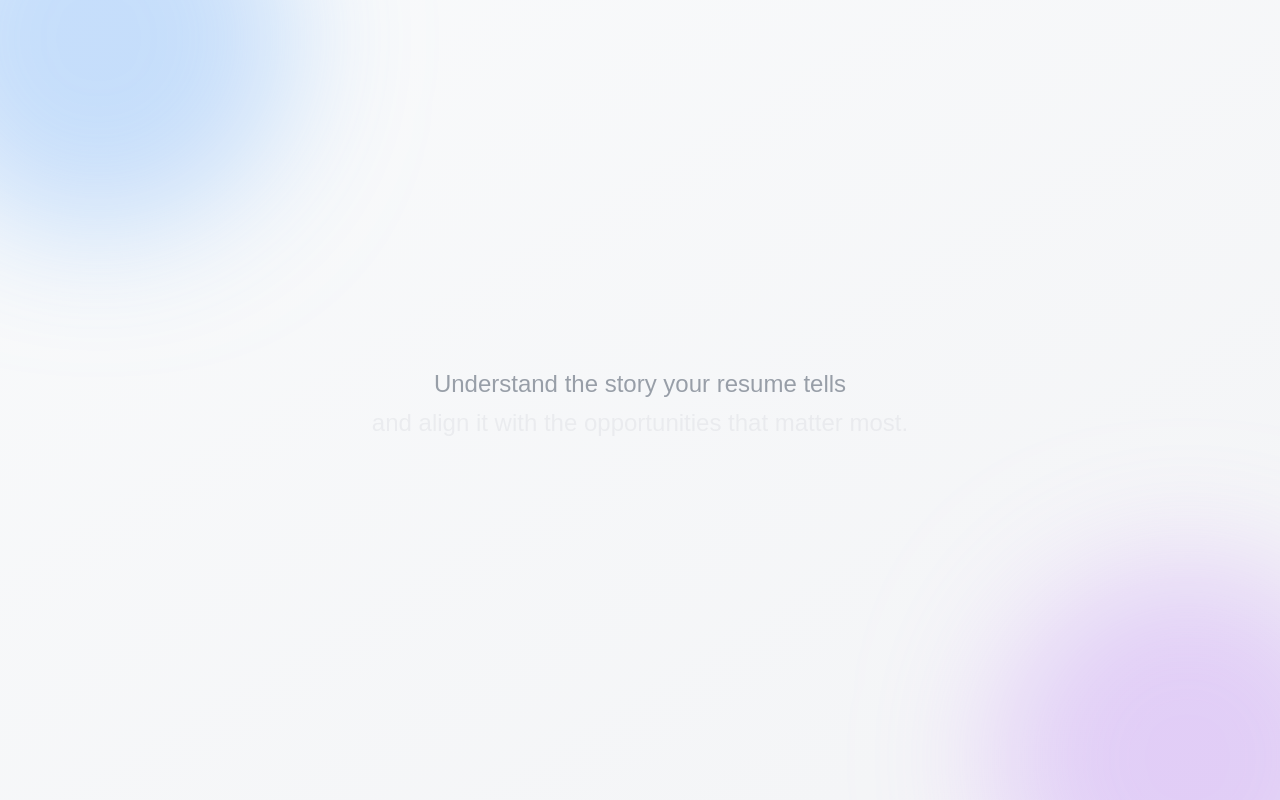
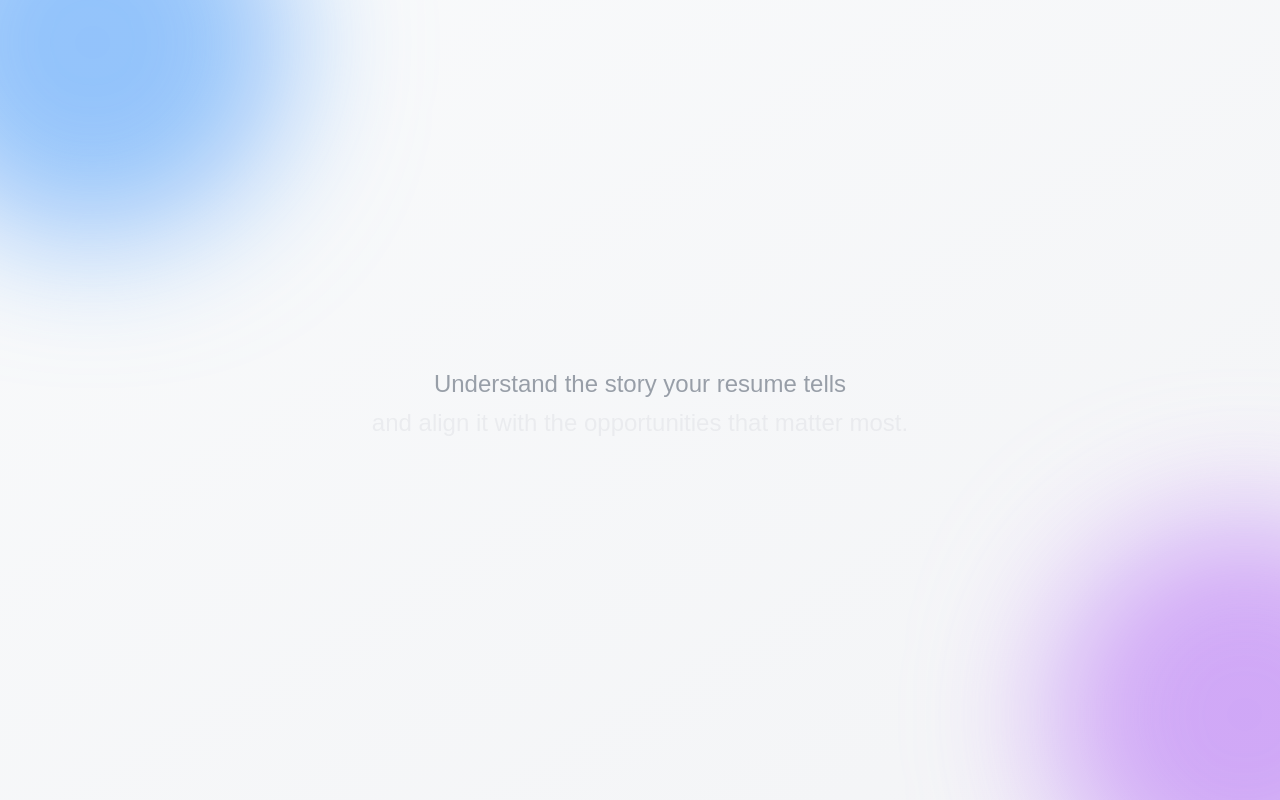
Before and after one commit to ellisPae/veritas-hire, a Next.js app in the folder frontend/: page / in a window 1280 px wide. Built offline with nearby package versions, Linux system fonts and the light colour scheme.

Commit message:
refactor: extract and enhance AnimatedBackgroundBlobs with dark mode improvements and Storybook integration

```diff
--- a/frontend/src/app/job-listing/page.tsx
+++ b/frontend/src/app/job-listing/page.tsx
@@ -1,11 +1,14 @@
 "use client";
 
+import { useState } from "react";
 import { useRouter } from "next/navigation";
 import { motion } from "framer-motion";
+
 import JobListingForm from "@/components/JobListingForm";
+import AnimatedBackgroundBlobs from "@/components/AnimatedBackgroundBlobs";
+
 import type { JobDetails } from "@/types/job";
 import demoJobListing from "@/../public/demo/demo-job-listing.json";
-import { useState } from "react";
 
 const JobListingPage = () => {
   const router = useRouter();
@@ -58,16 +61,7 @@ const JobListingPage = () => {
   return (
     <main className="relative min-h-screen flex flex-col items-center justify-center overflow-hidden bg-gradient-to-b from-gray-50 to-gray-100 dark:from-gray-900 dark:to-gray-950 px-6">
       {/* Background blobs */}
-      <motion.div
-        className="absolute -top-32 -left-32 w-96 h-96 bg-blue-400 dark:bg-blue-600 rounded-full mix-blend-multiply filter blur-3xl opacity-30"
-        animate={{ x: [0, 40, -40, 0], y: [0, -30, 30, 0] }}
-        transition={{ repeat: Infinity, duration: 18, ease: "easeInOut" }}
-      />
-      <motion.div
-        className="absolute -bottom-32 -right-32 w-96 h-96 bg-purple-400 dark:bg-purple-600 rounded-full mix-blend-multiply filter blur-3xl opacity-30"
-        animate={{ x: [0, -40, 40, 0], y: [0, 30, -30, 0] }}
-        transition={{ repeat: Infinity, duration: 20, ease: "easeInOut" }}
-      />
+      <AnimatedBackgroundBlobs />
 
       {/* Card */}
       <motion.div
--- a/frontend/src/app/page.tsx
+++ b/frontend/src/app/page.tsx
@@ -3,6 +3,7 @@
 import Link from "next/link";
 import { motion, AnimatePresence } from "framer-motion";
 import { useState, useEffect } from "react";
+import AnimatedBackgroundBlobs from "@/components/AnimatedBackgroundBlobs";
 
 // Animation timing constants
 const FADE_DURATION = 1.8;
@@ -64,16 +65,7 @@ const Home = () => {
   return (
     <main className="relative flex flex-col items-center justify-center min-h-screen px-6 py-12 overflow-hidden bg-gradient-to-br from-gray-50 to-gray-100 dark:from-gray-950 dark:to-gray-900">
       {/* Background blobs with infinite animations */}
-      <motion.div
-        className="absolute -top-32 -left-32 w-96 h-96 bg-blue-400 dark:bg-blue-600 rounded-full mix-blend-multiply filter blur-3xl opacity-30"
-        animate={{ x: [0, 40, -40, 0], y: [0, -30, 30, 0] }}
-        transition={{ repeat: Infinity, duration: 22, ease: "easeInOut" }}
-      />
-      <motion.div
-        className="absolute -bottom-32 -right-32 w-96 h-96 bg-purple-400 dark:bg-purple-600 rounded-full mix-blend-multiply filter blur-3xl opacity-30"
-        animate={{ x: [0, -40, 40, 0], y: [0, 30, -30, 0] }}
-        transition={{ repeat: Infinity, duration: 26, ease: "easeInOut" }}
-      />
+      <AnimatedBackgroundBlobs />
 
       {/* Main content container with initial animation */}
       <motion.div
--- a/frontend/src/app/resume-upload/page.tsx
+++ b/frontend/src/app/resume-upload/page.tsx
@@ -2,8 +2,11 @@
 
 import { useState, useEffect } from "react";
 import { useRouter } from "next/navigation";
+import { motion } from "framer-motion";
+
 import ResumeUpload from "@/components/ResumeUpload";
-import { motion } from "framer-motion";
+import AnimatedBackgroundBlobs from "@/components/AnimatedBackgroundBlobs";
+
 import type { ResumeUploadState } from "@/types/resume";
 
 const ResumeUploadPage = () => {
@@ -67,17 +70,7 @@ const ResumeUploadPage = () => {
 
   return (
     <main className="relative min-h-screen flex flex-col items-center justify-center overflow-hidden bg-gradient-to-b from-gray-50 to-gray-100 dark:from-gray-900 dark:to-gray-950 px-6">
-      {/* Background blobs */}
-      <motion.div
-        className="absolute -top-40 -left-40 w-96 h-96 bg-blue-400 dark:bg-blue-600 rounded-full mix-blend-multiply filter blur-3xl opacity-30"
-        animate={{ x: [0, 40, -40, 0], y: [0, -30, 30, 0] }}
-        transition={{ repeat: Infinity, duration: 18, ease: "easeInOut" }}
-      />
-      <motion.div
-        className="absolute -bottom-40 -right-40 w-96 h-96 bg-purple-400 dark:bg-purple-600 rounded-full mix-blend-multiply filter blur-3xl opacity-30"
-        animate={{ x: [0, -40, 40, 0], y: [0, 30, -30, 0] }}
-        transition={{ repeat: Infinity, duration: 20, ease: "easeInOut" }}
-      />
+      <AnimatedBackgroundBlobs />
 
       {/* Card */}
       <motion.div
--- /dev/null
+++ b/frontend/src/components/AnimatedBackgroundBlobs.tsx
@@ -0,0 +1,33 @@
+"use client";
+
+import { motion } from "framer-motion";
+
+const AnimatedBackgroundBlobs = () => {
+  const animationProps = {
+    animate: {
+      scale: [1, 1.05, 1],
+      x: [0, 40, -40, 0],
+      y: [0, -30, 30, 0],
+    },
+    transition: { repeat: Infinity, duration: 26, ease: "easeInOut" },
+  };
+
+  return (
+    <>
+      <motion.div
+        className="absolute -top-32 -left-32 w-96 h-96 bg-blue-400 dark:bg-indigo-400
+                   rounded-full filter blur-3xl opacity-60
+                   mix-blend-multiply dark:mix-blend-plus-lighter"
+        {...animationProps}
+      />
+      <motion.div
+        className="absolute -bottom-32 -right-32 w-96 h-96 bg-purple-400 dark:bg-fuchsia-400
+                   rounded-full filter blur-3xl opacity-60
+                   mix-blend-multiply dark:mix-blend-plus-lighter"
+        {...animationProps}
+      />
+    </>
+  );
+};
+
+export default AnimatedBackgroundBlobs;
```
Also changed, not shown: 1 other file (tests, documents, lock files or other folders).
